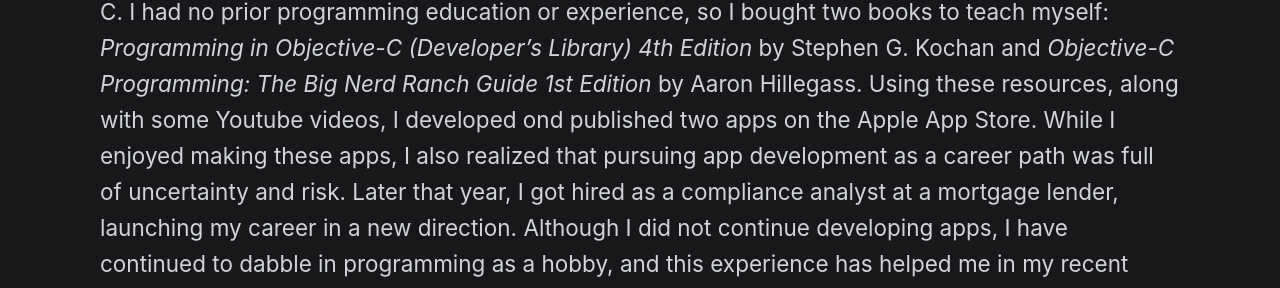
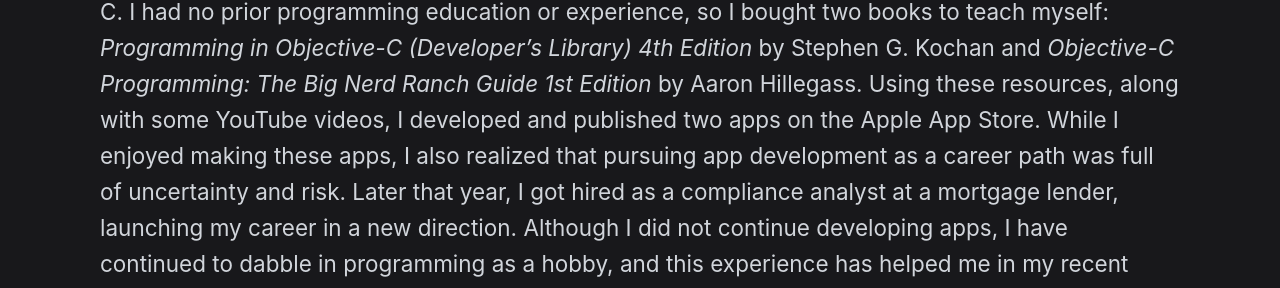
Before and after one commit to JNPyles/JNPyles.github.io, a Jekyll site: the page built from _posts/2012/2012-02-23-ios-app-development.md, in a window 1280 px wide and 900 px high. Shown: the part 378-666 px from the top of the window. Built offline with Jekyll 4.4.1, drawn with Linux system fonts in a browser that asks for light colours; nearby versions of some CDN libraries; some of the changed text lies outside the part shown.

Commit message:
Update 2012-02-23-ios-app-development.md

```diff
--- a/_posts/2012/2012-02-23-ios-app-development.md
+++ b/_posts/2012/2012-02-23-ios-app-development.md
@@ -3,7 +3,7 @@
 date: 2012-02-23
 tags: [Projects, Technology]
 ---
-In 2012, I considered becoming an iOS app developer. At that time, iOS apps were written in Objective C. I had no prior programming education or experience, so I bought two books to teach myself: *Programming in Objective-C (Developer's Library) 4th Edition* by Stephen G. Kochan and *Objective-C Programming: The Big Nerd Ranch Guide 1st Edition* by Aaron Hillegass. Using these resources, along with some Youtube videos, I developed ond published two apps on the Apple App Store. While I enjoyed making these apps, I also realized that pursuing app development as a career path was full of uncertainty and risk. Later that year, I got hired as a compliance analyst at a mortgage lender, launching my career in a new direction. Although I did not continue developing apps, I have continued to dabble in programming as a hobby, and this experience has helped me in my recent transition from mortgage to AI compliance.
+In 2012, I considered becoming an iOS app developer. At that time, iOS apps were written in Objective C. I had no prior programming education or experience, so I bought two books to teach myself: *Programming in Objective-C (Developer's Library) 4th Edition* by Stephen G. Kochan and *Objective-C Programming: The Big Nerd Ranch Guide 1st Edition* by Aaron Hillegass. Using these resources, along with some YouTube videos, I developed and published two apps on the Apple App Store. While I enjoyed making these apps, I also realized that pursuing app development as a career path was full of uncertainty and risk. Later that year, I got hired as a compliance analyst at a mortgage lender, launching my career in a new direction. Although I did not continue developing apps, I have continued to dabble in programming as a hobby, and this experience has helped me in my recent transition from mortgage to AI compliance.
 
 ## Add Faster
 ![Add Faster Icon]({{ site.baseurl }}/assets/images/2012/2012-02-23-ios-app-development/add_faster_icon.webp)
```
Also changed, not shown: other parts of _posts/2012/2012-02-23-ios-app-development.md (+1 -1 lines).
